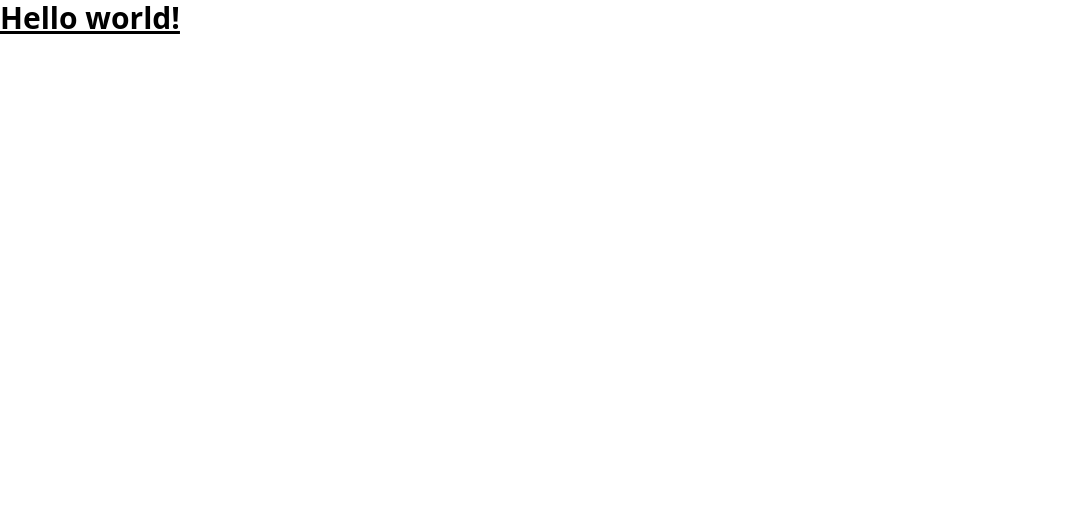
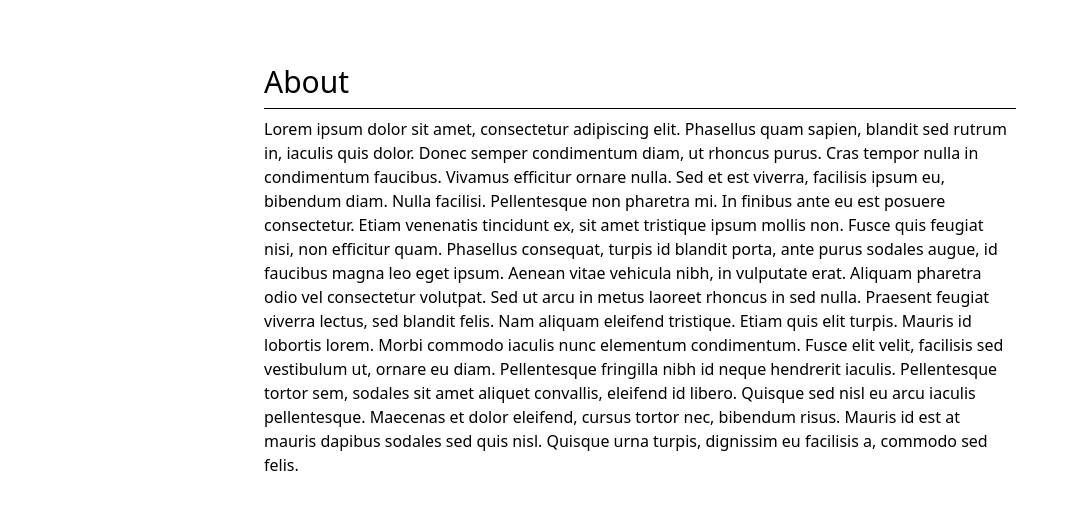
Before and after one commit to SergioO21/pokemon-ssr, an Angular app: page /about in a window 1280 px wide. Before the commit this address led to /. Shown: the top 510 px of the page, without its empty margins (0-1079 px from the left). Built offline with nearby package versions, Linux system fonts and the light colour scheme.

Commit message:
Pages config

```diff
--- a/src/app/app.component.html
+++ b/src/app/app.component.html
@@ -1,3 +1,5 @@
-<h1 class="text-3xl font-bold underline">Hello world!</h1>
+<!-- TODO: Navbar -->
 
-<router-outlet />
+<div class="max-w-3xl m-auto mt-16 px-2">
+  <router-outlet />
+</div>
--- a/src/app/app.routes.ts
+++ b/src/app/app.routes.ts
@@ -1,3 +1,20 @@
 import { Routes } from "@angular/router";
 
-export const routes: Routes = [];
+export const routes: Routes = [
+  {
+    path: "about",
+    loadComponent: () => import("./pages/about-page/about-page.component"),
+  },
+  {
+    path: "pricing",
+    loadComponent: () => import("./pages/pricing-page/pricing-page.component"),
+  },
+  {
+    path: "contact",
+    loadComponent: () => import("./pages/contact-page/contact-page.component"),
+  },
+  {
+    path: "**",
+    redirectTo: "about",
+  },
+];
--- /dev/null
+++ b/src/app/pages/about-page/about-page.component.html
@@ -0,0 +1,26 @@
+<h1 class="text-3xl">About</h1>
+<hr class="my-2" />
+
+<section>
+  <p class="mb-4">
+    Lorem ipsum dolor sit amet, consectetur adipiscing elit. Phasellus quam
+    sapien, blandit sed rutrum in, iaculis quis dolor. Donec semper condimentum
+    diam, ut rhoncus purus. Cras tempor nulla in condimentum faucibus. Vivamus
+    efficitur ornare nulla. Sed et est viverra, facilisis ipsum eu, bibendum
+    diam. Nulla facilisi. Pellentesque non pharetra mi. In finibus ante eu est
+    posuere consectetur. Etiam venenatis tincidunt ex, sit amet tristique ipsum
+    mollis non. Fusce quis feugiat nisi, non efficitur quam. Phasellus
+    consequat, turpis id blandit porta, ante purus sodales augue, id faucibus
+    magna leo eget ipsum. Aenean vitae vehicula nibh, in vulputate erat. Aliquam
+    pharetra odio vel consectetur volutpat. Sed ut arcu in metus laoreet rhoncus
+    in sed nulla. Praesent feugiat viverra lectus, sed blandit felis. Nam
+    aliquam eleifend tristique. Etiam quis elit turpis. Mauris id lobortis
+    lorem. Morbi commodo iaculis nunc elementum condimentum. Fusce elit velit,
+    facilisis sed vestibulum ut, ornare eu diam. Pellentesque fringilla nibh id
+    neque hendrerit iaculis. Pellentesque tortor sem, sodales sit amet aliquet
+    convallis, eleifend id libero. Quisque sed nisl eu arcu iaculis
+    pellentesque. Maecenas et dolor eleifend, cursus tortor nec, bibendum risus.
+    Mauris id est at mauris dapibus sodales sed quis nisl. Quisque urna turpis,
+    dignissim eu facilisis a, commodo sed felis.
+  </p>
+</section>
--- /dev/null
+++ b/src/app/pages/about-page/about-page.component.ts
@@ -0,0 +1,9 @@
+import { ChangeDetectionStrategy, Component } from "@angular/core";
+
+@Component({
+  selector: "page-about",
+  imports: [],
+  templateUrl: "./about-page.component.html",
+  changeDetection: ChangeDetectionStrategy.OnPush,
+})
+export default class AboutPageComponent {}
--- /dev/null
+++ b/src/app/pages/contact-page/contact-page.component.html
@@ -0,0 +1,12 @@
+<h1 class="text-3xl">Contact</h1>
+<hr class="my-2" />
+
+<section>
+  <p class="mb-4">
+    Get in touch with us for any inquiries, quotes, or support needs. Our team
+    is ready to assist you via phone, email, or our contact form. We value your
+    questions and will respond as soon as possible. Visit us at [Your Address]
+    or follow us on social media for updates. We look forward to hearing from
+    you!
+  </p>
+</section>
--- /dev/null
+++ b/src/app/pages/contact-page/contact-page.component.ts
@@ -0,0 +1,9 @@
+import { ChangeDetectionStrategy, Component } from "@angular/core";
+
+@Component({
+  selector: "page-contact",
+  imports: [],
+  templateUrl: "./contact-page.component.html",
+  changeDetection: ChangeDetectionStrategy.OnPush,
+})
+export default class ContactPageComponent {}
--- /dev/null
+++ b/src/app/pages/pricing-page/pricing-page.component.html
@@ -0,0 +1,13 @@
+<h1 class="text-3xl">Pricing</h1>
+<hr class="my-2" />
+
+<section>
+  <p class="mb-4">
+    At [Your Company Name], we offer flexible and competitive pricing plans
+    designed to meet your needs. Whether you require a one-time service or
+    ongoing support, we have options to fit your budget. Our pricing is
+    transparent, with no hidden fees, ensuring you get the best value. Choose
+    from our Basic, Standard, or Premium plans, or request a custom quote.
+    Contact us today to find the perfect solution for you!
+  </p>
+</section>
--- /dev/null
+++ b/src/app/pages/pricing-page/pricing-page.component.ts
@@ -0,0 +1,9 @@
+import { ChangeDetectionStrategy, Component } from "@angular/core";
+
+@Component({
+  selector: "page-pricing",
+  imports: [],
+  templateUrl: "./pricing-page.component.html",
+  changeDetection: ChangeDetectionStrategy.OnPush,
+})
+export default class PricingPageComponent {}
```
